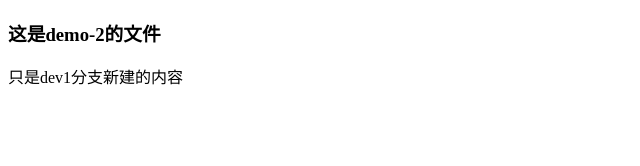
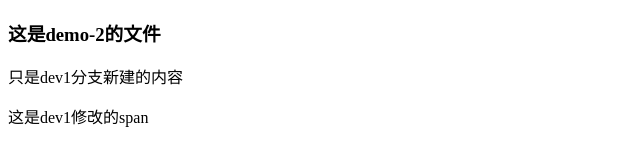
Before and after one commit to xukegg/demo-2, a plain HTML site: page index.html in a window 1280 px wide. Shown: the whole page, without its empty margins (0-640 px from the left). Drawn offline with Linux system fonts and the light colour scheme.

Commit message:
修改index.html,添加了span标签

```diff
--- a/index.html
+++ b/index.html
@@ -9,5 +9,6 @@
 <body>
     <h3>这是demo-2的文件</h3>
     <p>只是dev1分支新建的内容</p>
+    <span>这是dev1修改的span</span>
 </body>
 </html>
```
